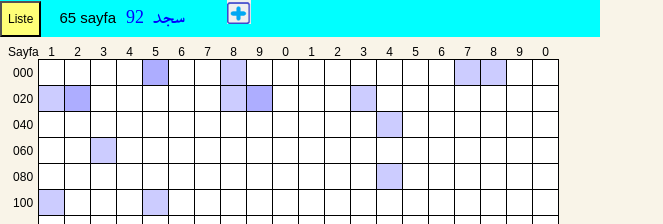
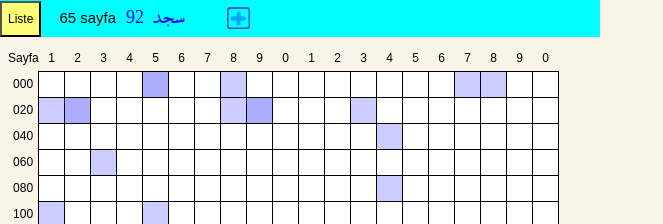
Before and after one commit to Okuyun/Kuran, a plain HTML site: page mujam.html in a window 1280 px wide. Shown: the top 224 px of the page, without its empty margins (0-663 px from the left). Drawn offline with Linux system fonts and the light colour scheme.

Commit message:
improve mujam

```diff
--- a/code/mujam.css
+++ b/code/mujam.css
@@ -62,13 +62,15 @@
     th {
         color: black;
         font-weight: normal;
-        padding: 0px;
     }
     td {
+        border: 0.6px solid black;
+        font-size: 16px;
+    }
+    td, th {
         box-sizing: border-box;
         width: 4.5vw;
         height: 4.5vw;
-        border: 1px solid black;
         padding: 0px;
         position: relative;
     }
@@ -76,10 +78,10 @@
         border: 4px solid brown;
     }
 @media screen and (max-width: 460px) {
-    td { width: 20px; height: 20px;}
+    td, th  { width: 20px; height: 20px;}
 }
 @media screen and (min-width: 590px) {
-    td { width: 26px; height: 26px;}
+    td, th  { width: 26px; height: 26px;}
 }
     button:hover .t1 {
         display: block;
@@ -106,7 +108,7 @@
     .t1 {
         background-color: #eee;
     }
-    .t2, #showS {
+    .t2, #showS, #combine {
         background-color: #ff7;
     }
     #corpus {
@@ -159,9 +161,11 @@
     z-index: 2;
   }
   #noteBut {
+    position: relative;
+    top: 5px;
     min-width: 24px;
     height: 24px;
-    border-radius: 0;
+    background-color: transparent;
     background-image: url(../image/add.png);
     background-size: contain;
     border: none;
--- a/code/mujam.js
+++ b/code/mujam.js
@@ -419,7 +419,6 @@ function gotoHashRoot() {
  */
 function initMujam() {
     version.innerText = 'Iqra '+VERSION;
-    //showSelections(false);
     let letters = [];
     for (let c=1575; c<1609; c++) letters.push(String.fromCharCode(c));
     makeMenu(menu1, letters);
@@ -526,7 +525,7 @@ function doHover(evt) {  //listener for each td and span element
     //if (x0+mw/2 > cw) dx = cw-mw-x0
     bilgi.style.left = (dx)+'px'
     let y = evt.target.clientTop + evt.target.clientHeight
-    bilgi.style.top = (y-1)+'px'
+    bilgi.style.top = (y-3)+'px'
     bilgi.style.display = "block"
 }
 
```
